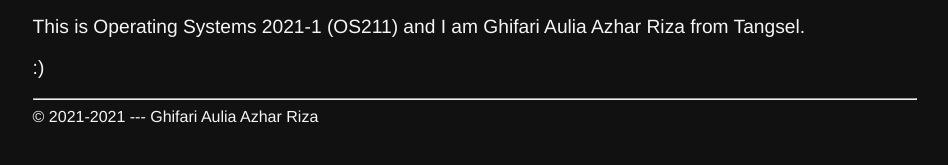
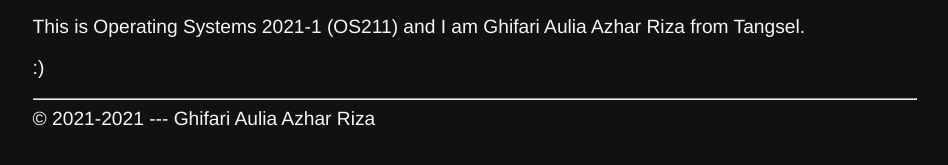
Before and after one commit to ghifariaulia/os211, a Jekyll site: the page built from index.md, in a window 1280 px wide. Shown: the part 243-408 px from the top of the page, without its empty margins (165-1113 px from the left). Built offline with Jekyll 4.4.1, drawn with Linux system fonts in a browser that asks for light colours.

Commit message:
edit html and css

```diff
--- a/_includes/footer.html
+++ b/_includes/footer.html
@@ -1,6 +1,6 @@
 <div>
     <hr>
-    <div>
+    <div class="footer">
     &copy; {{ site.copyright }} --- {{ site.author }}
     </div>
 </div>
--- a/assets/css/style.css
+++ b/assets/css/style.css
@@ -40,3 +40,8 @@
   font-size: 1.2rem;
   font-weight: 400;
 }
+
+.footer {
+  font-size: 1.2rem;
+  font-weight: 400;
+}
```
